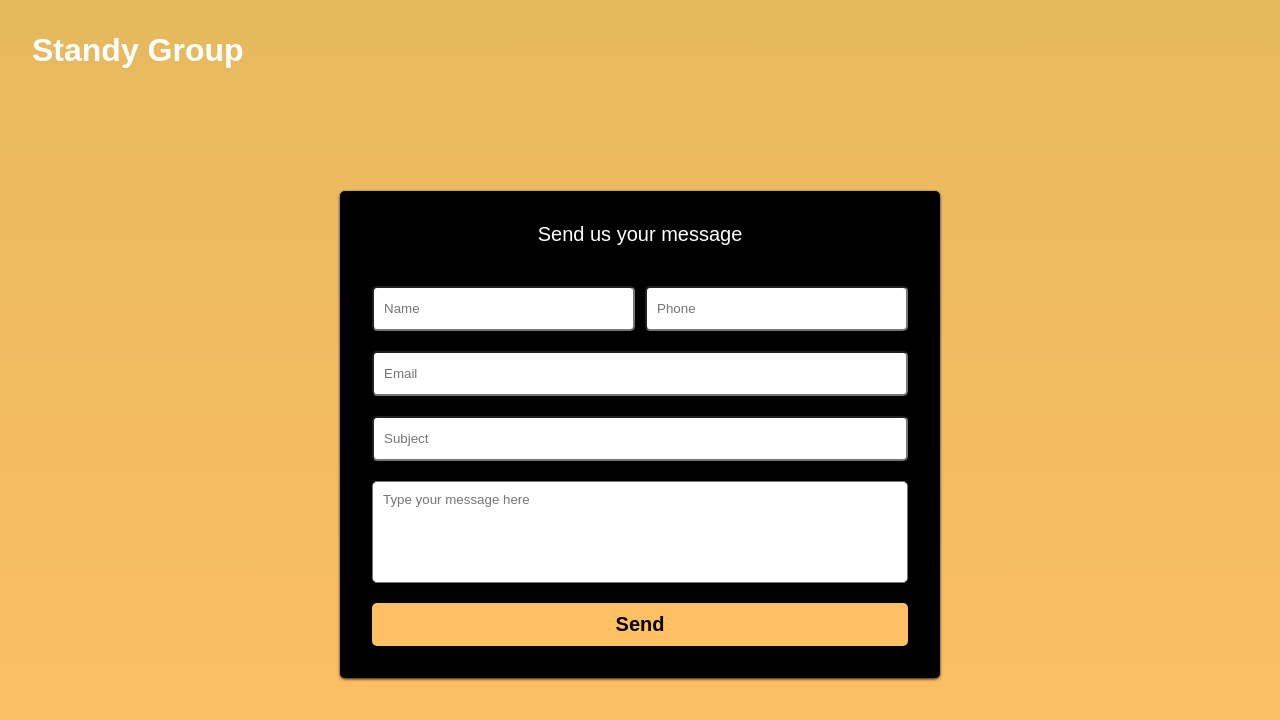
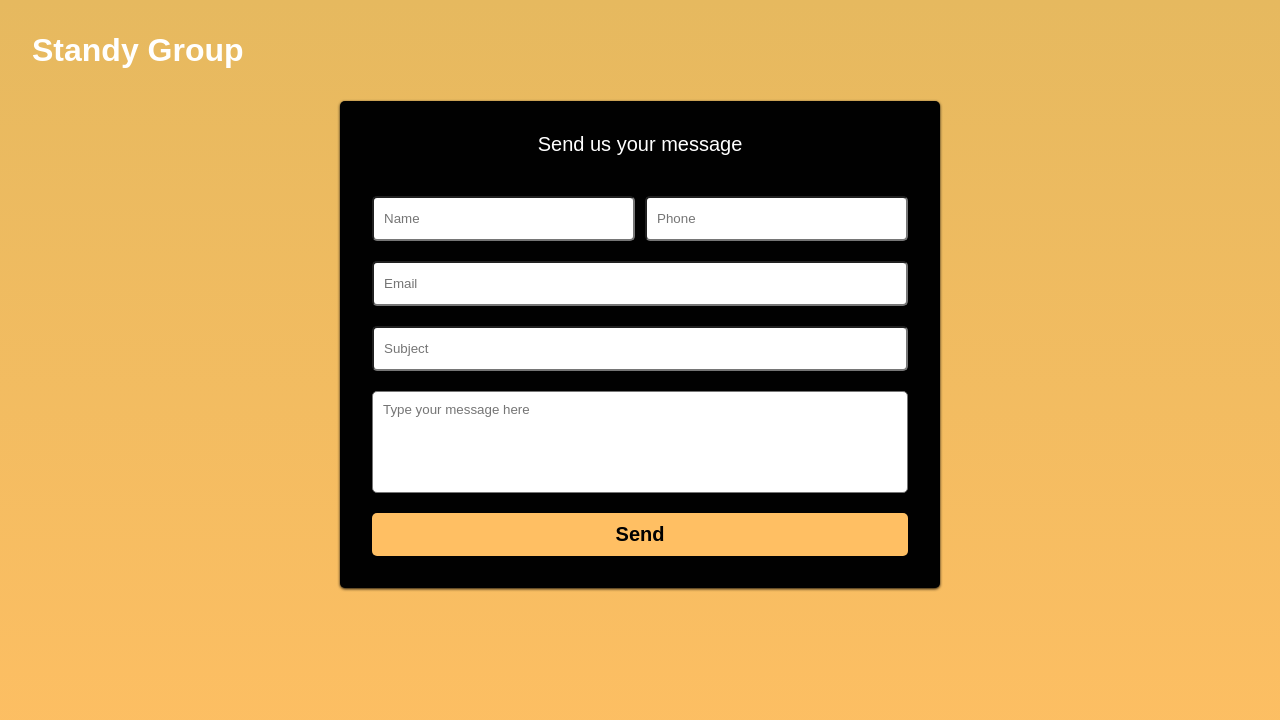
Before and after one commit to Serji2158/sgroup_lp, a React (Create React App) app: page /contact in a window 1280 px wide. Shown: the top 720 px of the page. Built offline with nearby package versions, Linux system fonts and the light colour scheme; no server answers; a web font is replaced by a local one.

Commit message:
contactform styles fixed

```diff
--- a/src/components/MessageForm/MessageFormElements.js
+++ b/src/components/MessageForm/MessageFormElements.js
@@ -44,10 +44,10 @@ export const Icon = styled(Link)`
 
 export const FormContent = styled.div`
   height: 100%;
-  display: flex;
+  /* display: flex;
   flex-direction: column;
-  justify-content: center;
-padding: 32px 15px;
+  justify-content: center; */
+  padding: 32px 15px;
 `;
 
 export const Form = styled.form`
```
